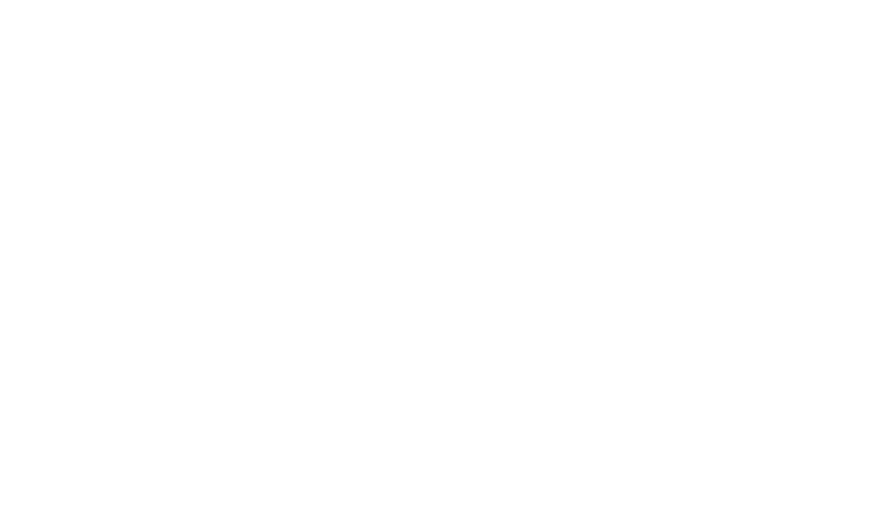
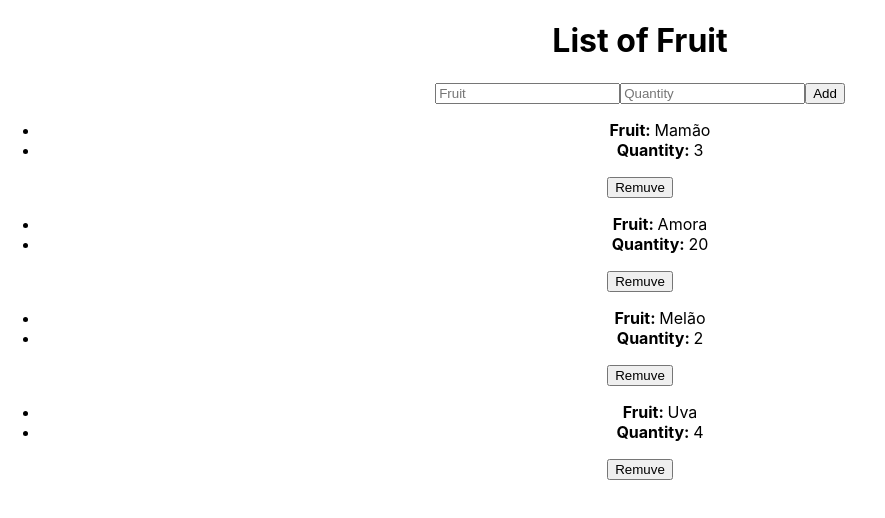
Before and after one commit to cassio12/redux-learning, a React (Create React App) app: page / in a window 1280 px wide. Shown: the top 518 px of the page, without its empty margins (0-885 px from the left). Built offline with nearby package versions, Linux system fonts and the light colour scheme.

Commit message:
Criando estrutura de lista de frutas

```diff
--- a/src/App.js
+++ b/src/App.js
@@ -1,8 +1,10 @@
 import './App.css';
+import ListFruit from './components/ListFruit/ListFruit';
 
 function App() {
   return (
     <div className="App">
+      <ListFruit/>
     </div>
   );
 }
--- /dev/null
+++ b/src/components/AddFruit/AddFruit.jsx
@@ -0,0 +1,38 @@
+import React, { useState } from "react";
+
+const AddFruit = () => {
+    const [name, setName] = useState('');
+    const [quantity, setQuantity] = useState('');
+
+    const addFruit = (e) => {
+        e.preventDefault();
+
+        const fruit = {
+            id: new Date(),
+            name,
+            quantity,
+        }
+
+        console.log('Add fruit', fruit);
+    }
+
+    return (
+        <form onSubmit={addFruit}>
+            <input
+            type='text'
+            name={name}
+            placeholder='Fruit'
+            onChange={e => setName(e.target.value)}
+            />
+            <input
+            type='number'
+            name={quantity}
+            placeholder='Quantity'
+            onChange={e => setQuantity(e.target.value)}
+            />
+            <button type="submit">Add</button>
+        </form>
+    )
+}
+
+export default AddFruit;
--- /dev/null
+++ b/src/components/Fruit/Fruit.jsx
@@ -0,0 +1,23 @@
+import React from "react";
+
+
+const Fruit = ({
+    fruit
+}) => {
+
+    return (
+        <div>
+            <ul>
+                <li>
+                    <strong>Fruit: </strong>{fruit.name}
+                </li>
+                <li>
+                    <strong>Quantity: </strong>{fruit.quantity}
+                </li>
+            </ul>
+            <button  >Remuve</button>
+        </div>
+    )
+}
+
+export default Fruit;
--- /dev/null
+++ b/src/components/ListFruit/ListFruit.jsx
@@ -0,0 +1,28 @@
+import React from "react";
+import AddFruit from "../AddFruit/AddFruit";
+import Fruit from "../Fruit/Fruit";
+
+
+const ListFruit = () => {
+
+    const fruit = [
+        {id: 1, name: 'Mamão', quantity: 3},
+        {id: 2, name: 'Amora', quantity: 20},
+        {id: 3, name: 'Melão', quantity: 2},
+        {id: 4, name: 'Uva', quantity: 4},
+    ]
+
+    return (
+        <>
+            <h1>List of Fruit</h1>
+            <AddFruit/>
+            {
+                fruit.map(item => (
+                    <Fruit key={item.id} fruit={item} />
+                ))
+            }
+        </>
+    )
+}
+
+export default ListFruit;
```
Also changed, not shown: src/components/AddFruit/AddFruit.css (added), src/components/Fruit/Fruit.css (added), src/components/ListFruit/ListFruit.css (added).
